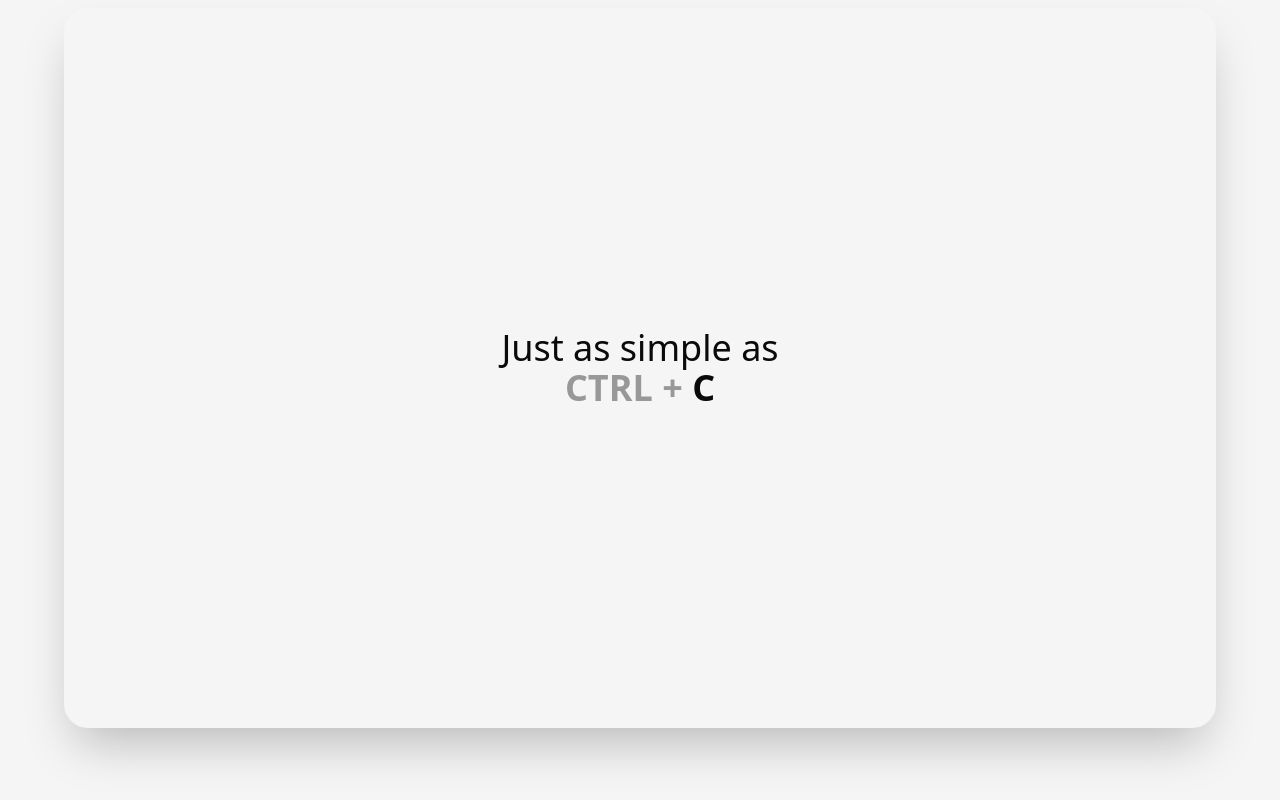
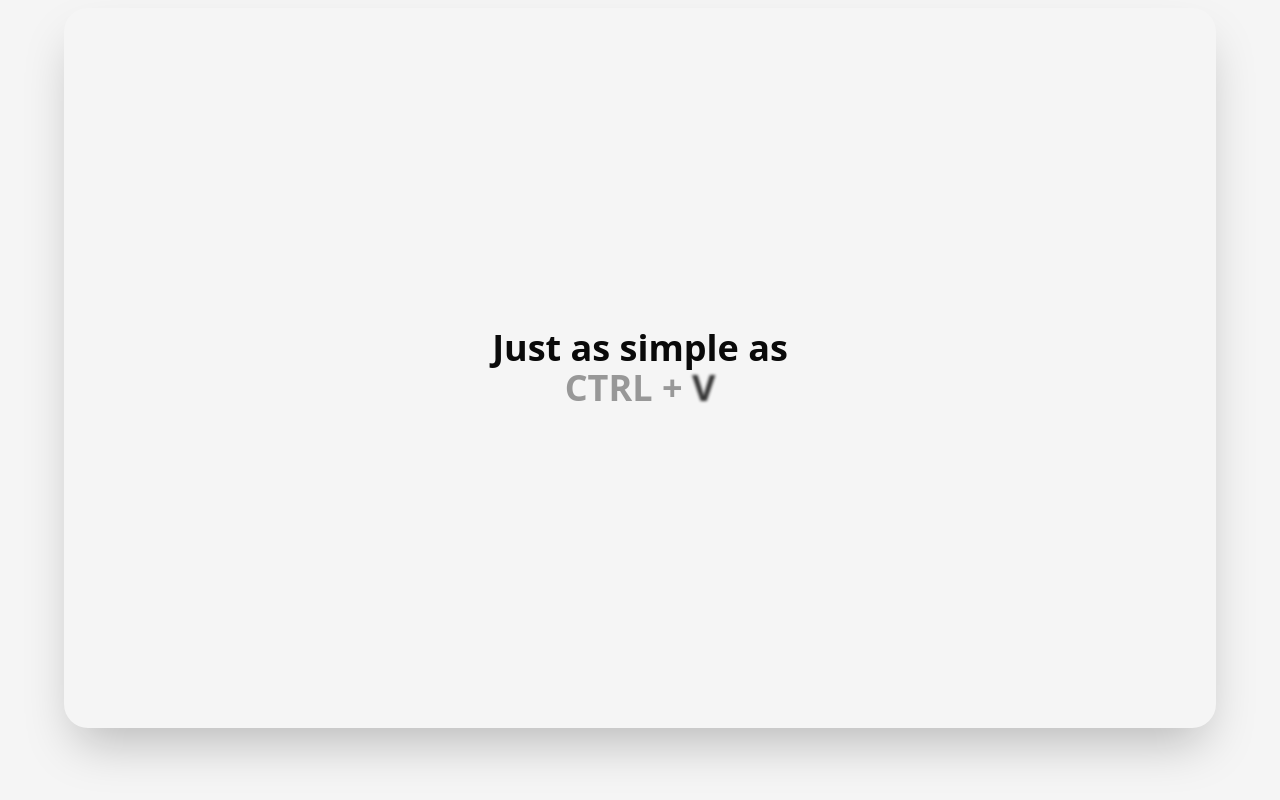
Before and after one commit to lakshaydewan/hypeUI, a Next.js app: page / in a window 1280 px wide. Shown: the part 832-1632 px from the top of the page. Built offline with nearby package versions, Linux system fonts and the light colour scheme.

Commit message:
fixed the color in techBadge

```diff
--- a/app/page.tsx
+++ b/app/page.tsx
@@ -1,9 +1,21 @@
-import React from 'react'
+'use client'
+import React, { useEffect } from 'react'
 import HeroBackground from '../components/HeroBackground';
 import DesktopSVG from '@/components/DesktopSVG';
 import Link from 'next/link';
+import { motion}  from 'motion/react';
 
 const HomePage = () => {
+
+  const [toggle, setToggle] = React.useState(false);
+
+  useEffect(() => {
+    const iD = setInterval(() => {setToggle(!toggle)}, 2000);
+
+    return () => {
+      clearInterval(iD);
+    }
+  })
 
   return (
     <>
@@ -11,12 +23,28 @@ const HomePage = () => {
         <HeroBackground />
         <div className='z-0 w-full h-full flex md:flex-row flex-col gap-4 md:gap-0 justify-center items-center'>
           <div className='flex flex-col md:mr-[-60px] text-white justify-center tracking-wide w-full md:w-[40%] items-center lg:items-start rounded-xl'>
-            <div className='text-4xl md:text-5xl font-sans font-bold'>HypeUI:</div>
-            <div className='text-4xl md:text-5xl font-sans font-bold'>Build faster,</div>
-            <div className='text-4xl md:text-5xl font-sans font-bold'>Create better</div>
-            <div className='mt-6 text-primary md:p-0 px-4 lg:mr-28 font-sans text-center lg:text-start font-light text-lg'>
+            <motion.div
+            initial={{ opacity: 0, filter: 'blur(10px)' }}
+            animate={{ opacity: 1, filter: 'blur(0px)' }}
+            transition={{ duration: 0.5, ease: "easeOut", delay: 0.5 }}
+            className='text-4xl md:text-5xl font-sans font-bold'>HypeUI:</motion.div>
+            <motion.div
+            initial={{ opacity: 0, filter: 'blur(10px)' }}
+            animate={{ opacity: 1, filter: 'blur(0px)' }}
+            transition={{ duration: 0.5, ease: "easeOut", delay: 0.7 }}
+            className='text-4xl md:text-5xl font-sans font-bold'>Build faster,</motion.div>
+            <motion.div
+            initial={{ opacity: 0, filter: 'blur(10px)' }}
+            animate={{ opacity: 1, filter: 'blur(0px)' }}
+            transition={{ duration: 0.5, ease: "easeOut", delay: 0.9 }}
+            className='text-4xl md:text-5xl font-sans font-bold'>Create better</motion.div>
+            <motion.div
+            initial={{ opacity: 0, y: 10 }}
+            animate={{ opacity: 1, y: 0 }}
+            transition={{ duration: 0.5, ease: "backOut", delay: 1.1 }}
+            className='mt-6 text-primary md:p-0 px-4 lg:mr-28 font-sans text-center lg:text-start font-light text-lg'>
               Empower your development process with a collection of easy-to-use, customizable components that bring your vision to life quickly and beautifully.
-            </div>
+            </motion.div>
             <Link href={"/components"} className='flex gap-4 md:gap-0 justify-center items-center'>
               <button className='text-sm hover:shadow-sm hover:shadow-black mt-10 bg-white text-neutral-950 font-sans font-bold py-5 px-7 rounded-xl'>Browse Components</button>
             </Link>
@@ -28,12 +56,32 @@ const HomePage = () => {
         <div className='w-screen sticky top-0 left-0 h-screen flex flex-col justify-center items-center'>
           <div className='w-[90vw] shadow-2xl rounded-3xl h-[90vh] flex flex-col justify-center items-center'>
             <div className='text-center text-4xl font-sans font-bold'>
-              <h1 className='text-neutral-950 font-sans font-light'>Just as simple as</h1>
+              <h1 className='text-neutral-950 font-sans font-bold'>Just as simple as</h1>
               <span className='text-primary'>CTRL + </span>
-              <span className='text-neutral-950'>C</span>
+              {
+                toggle ?
+                  <motion.span
+                  key={"V"}
+                  initial={{ opacity: 0, filter: 'blur(10px)' }}
+                  animate={{ opacity: 1, filter: 'blur(0px)' }}
+                  transition={{ duration: 0.5, ease: "easeOut" }}
+                  className='text-neutral-950'>V</motion.span>
+                  :
+                  <motion.span
+                  key={"C"}
+                  initial={{ opacity: 0, filter: 'blur(10px)' }}
+                  animate={{ opacity: 1, filter: 'blur(0px)' }}
+                  transition={{ duration: 0.5, ease: "easeOut" }}
+                  className='text-neutral-950'>C</motion.span>
+              }
             </div>
           </div>
         </div>
+      </div>
+      <div className='w-screen h-screen bg-neutral-950 flex flex-col justify-center items-center'>
+          <div className="text-center text-white text-4xl font-sans font-bold">
+              Start building your next project today!
+          </div>
       </div>
     </>
   )
--- a/components/TechBadge.tsx
+++ b/components/TechBadge.tsx
@@ -19,7 +19,7 @@ const TechBadge = ({ name, isactive }: TechBadgeProps) => {
 
   if (name === 'React') {
     return (
-      <div className={`bg-neutral-950 group border ${isactive && "border border-blue-300 delay-100"} hover:border-[#60dbfb] ease-out transition-all duration-500 cursor-pointer text-sm font-light gap-1 w-fit px-5 py-3 text-white border border-neutral-800 rounded-lg flex flex-row justify-between items-center`}>
+      <div className={`bg-neutral-950 group border ${isactive && "border border-[#60dbfb] delay-100"} hover:border-[#60dbfb] ease-out transition-all duration-500 cursor-pointer text-sm font-light gap-1 w-fit px-5 py-3 text-white border border-neutral-800 rounded-lg flex flex-row justify-between items-center`}>
         <div className={`group-hover:text-[#60dbfb] group-hover:animate-spin transition-all duration-300 ease-out ${isactive && "delay-100 text-[#60dbfb] rotate-[360deg] transition-all duration-1000 ease-out"}`}>{<IconBrandReact stroke={1} className='size-6' />}</div>
         <div className=''>{name}</div>
       </div>
@@ -28,7 +28,7 @@ const TechBadge = ({ name, isactive }: TechBadgeProps) => {
 
   if (name === 'TailwindCSS') {
     return (
-      <div className={`bg-neutral-950 ${isactive && "border-blue-300 delay-300"} hover:border-[#36b6f1] transition-all duration-500 ease-out cursor-pointer group text-sm font-light gap-1 w-fit px-5 py-3 text-white border border-neutral-800 rounded-lg flex flex-row justify-between items-center`}>
+      <div className={`bg-neutral-950 ${isactive && "border-blue-400 delay-300"} hover:border-[#36b6f1] transition-all duration-500 ease-out cursor-pointer group text-sm font-light gap-1 w-fit px-5 py-3 text-white border border-neutral-800 rounded-lg flex flex-row justify-between items-center`}>
         <div className={`group-hover:text-[#36b6f1] ${isactive && "fill-[#36b6f1] delay-300 text-[#36b6f1]"} group-hover:fill-[#36b6f1] transition-all duration-500 ease-out `}>{<IconBrandTailwind stroke={1} fill='' className='size-6 group-hover:fill-[group-hover:text-[#36b6f1]] transition-all duration-300 ease-out' />}</div>
         <div className=''>{name}</div>
       </div>
@@ -46,7 +46,7 @@ const TechBadge = ({ name, isactive }: TechBadgeProps) => {
 
   if (name === 'TypeScript') {
     return (
-      <div className={`bg-neutral-950 ${isactive && "border-blue-500 delay-500"} hover:border-blue-400 transition-all duration-500 ease-out cursor-pointer group text-sm font-light gap-1 w-fit px-5 py-3 text-white border border-neutral-800 rounded-lg flex flex-row justify-between items-center`}>
+      <div className={`bg-neutral-950 ${isactive && "border-blue-400 delay-500"} hover:border-blue-400 transition-all duration-500 ease-out cursor-pointer group text-sm font-light gap-1 w-fit px-5 py-3 text-white border border-neutral-800 rounded-lg flex flex-row justify-between items-center`}>
         <div className={`group-hover:text-blue-400 ${isactive && "text-blue-400 delay-500"} transition-all duration-500 ease-out`}>{<IconBrandTypescript stroke={1} className='size-6' />}</div>
         <div className=''>{name}</div>
       </div>
```
